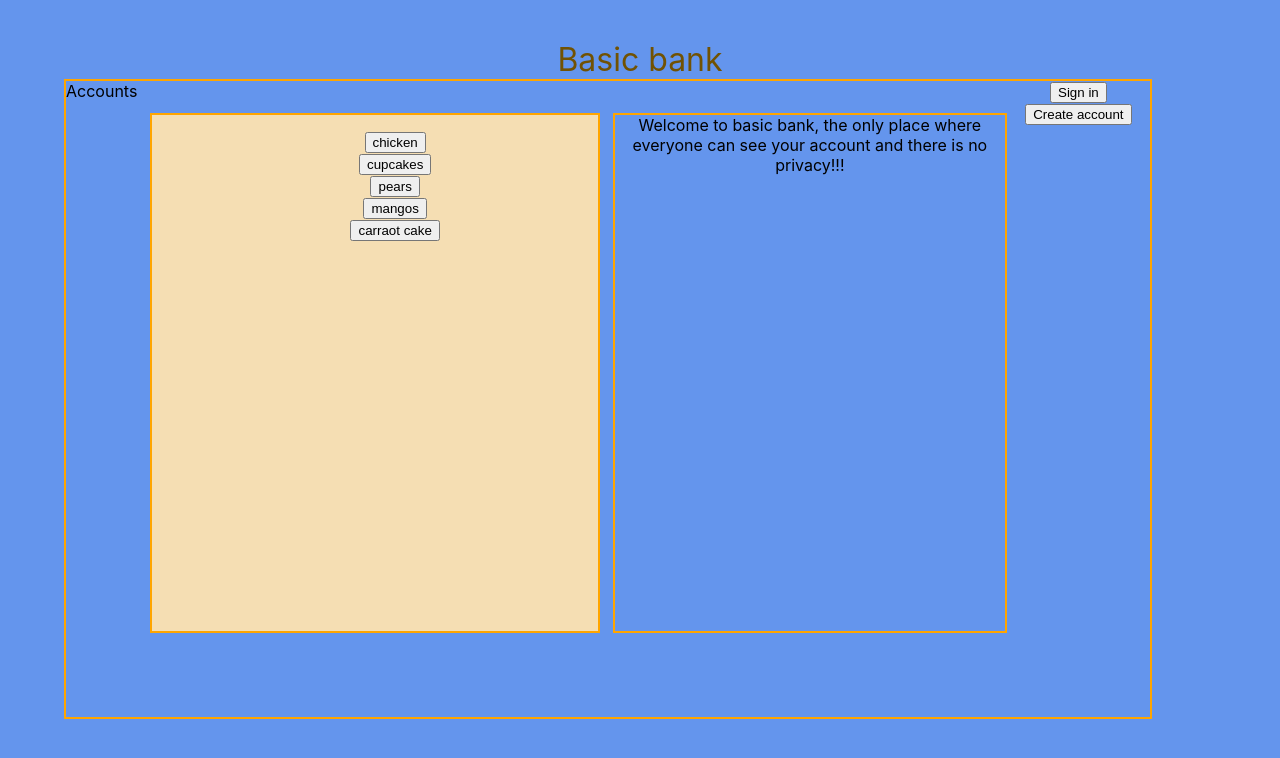
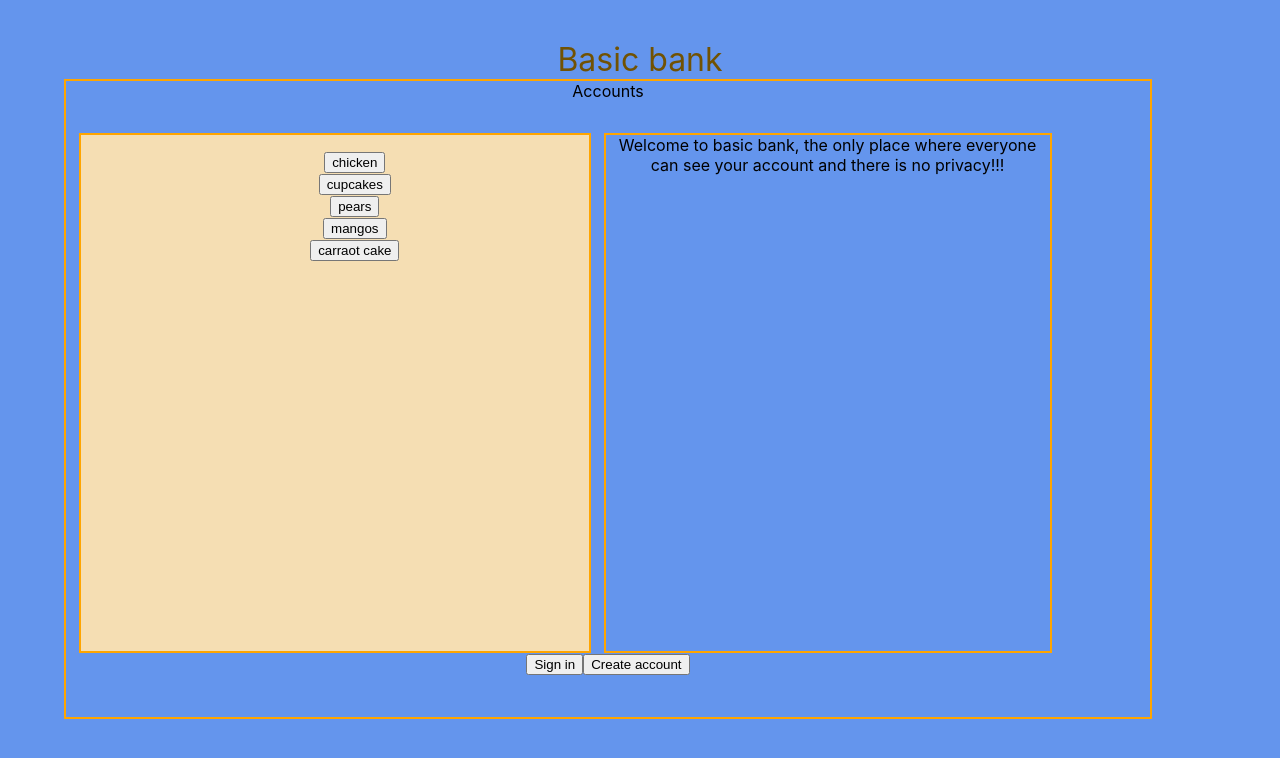
Before and after one commit to cyberstizz/basicbank, a React (Create React App) app: page / in a window 1280 px wide. Shown: the top 758 px of the page. Built offline with nearby package versions, Linux system fonts and the light colour scheme.

Commit message:
changed flex direction of midsection to columnd

```diff
--- a/src/Home.css
+++ b/src/Home.css
@@ -15,11 +15,16 @@ body{
 
 #midsection{
     display: flex;
+    flex-direction: column;
     border: solid 2px orange;
     height: 80vh;
     width: 85vw;
     margin-left: 5vw;
     text-align: center;
+}
+
+#midsectionmenus{
+    display: flex;
 }
 
 .accountsection{
--- a/src/Home.js
+++ b/src/Home.js
@@ -12,6 +12,8 @@ const Home = () => {
 
         <div id="midsection">
         Accounts
+
+        <div id="midsectionmenus">
         <div class="accountsection">
         <ul class ="uselessList">
         <li><button>chicken</button></li>
@@ -30,7 +32,7 @@ const Home = () => {
 
 
         </div>
-
+        </div>
         <div class="buttonssection">
 
         <button>Sign in</button>
```
